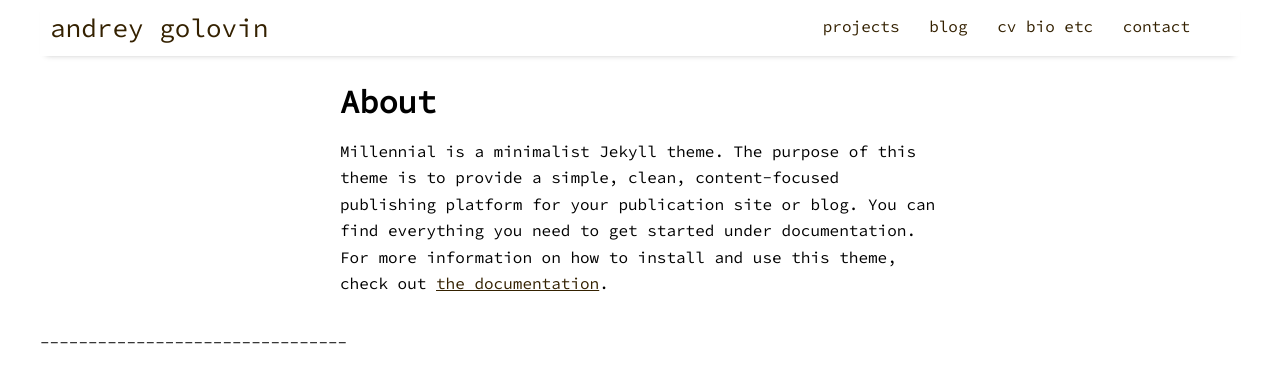
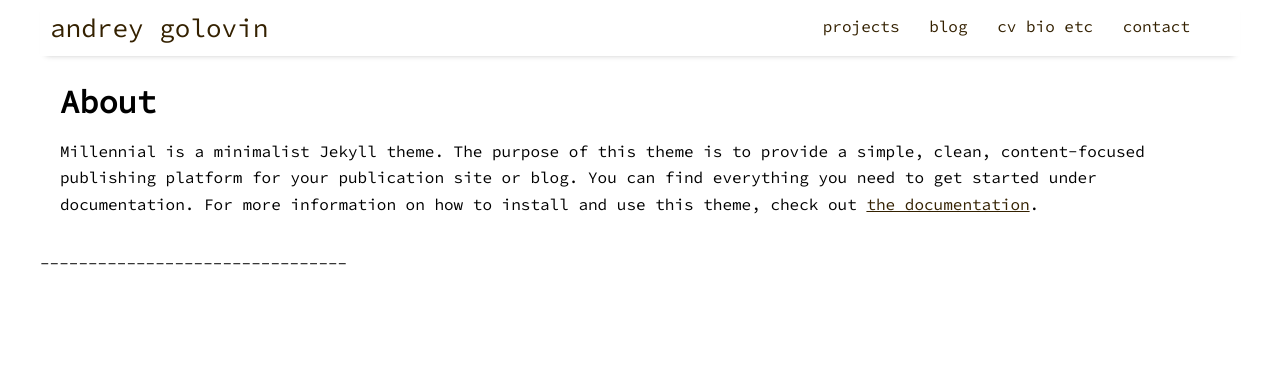
Before and after one commit to agamurian/agamurian.github.io, a Jekyll site: the page built from pages/about.md, in a window 1280 px wide. Shown: the top 383 px of the page. Built offline with Jekyll 4.4.1, drawn with Linux system fonts in a browser that asks for light colours; nearby versions of some CDN libraries.

Commit message:
Update _misc.scss

```diff
--- a/assets/css/_sass/_misc.scss
+++ b/assets/css/_sass/_misc.scss
@@ -2,7 +2,7 @@
   padding: 0px 10px 10px;
 }
 .misc-content {
-  max-width: 600px;
+  max-width: 1200px;
   display: block;
   margin-left: auto;
   margin-right: auto;
```
